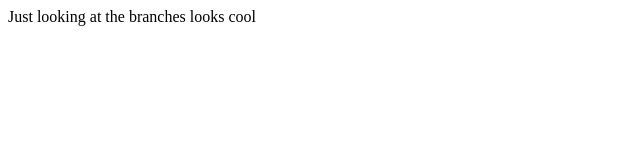
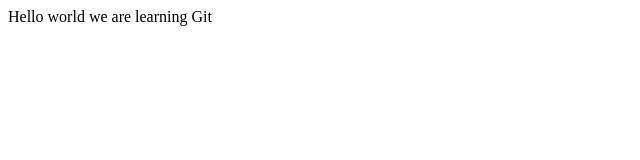
Before and after one commit to aashah15/GitTest, a plain HTML site: page Index.html in a window 1280 px wide. Shown: the full height of the page, 0-640 px from the left. Drawn offline with Linux system fonts and the light colour scheme.

Commit message:
commiting to merge

```diff
--- a/Index.html
+++ b/Index.html
@@ -5,6 +5,6 @@
     <title>Git Test</title>
 </head>
 <body>
-</h2> Just looking at the branches looks cool </h2>
+</h2>    Hello world we are learning Git </h2>
 </body>
 </html>
```
